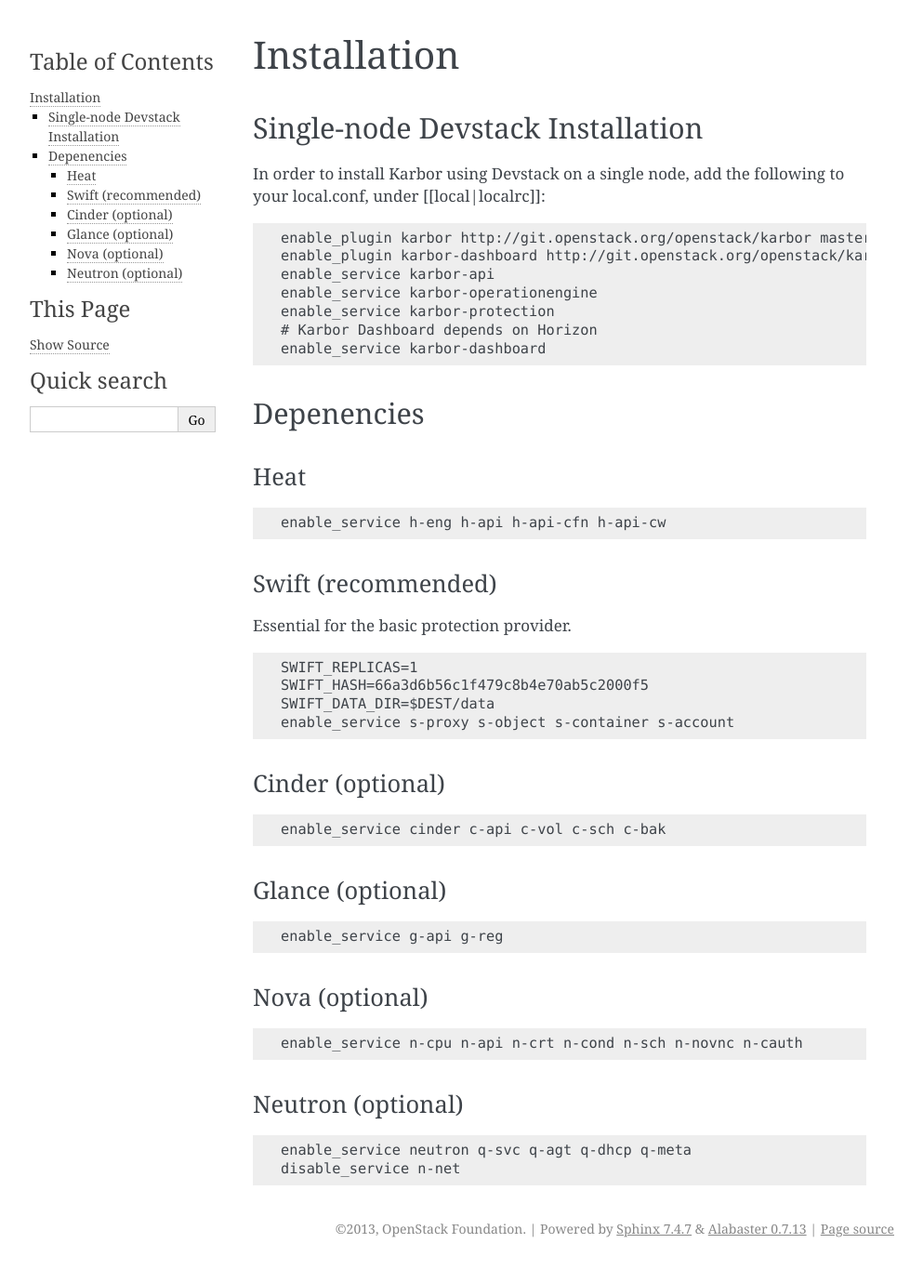
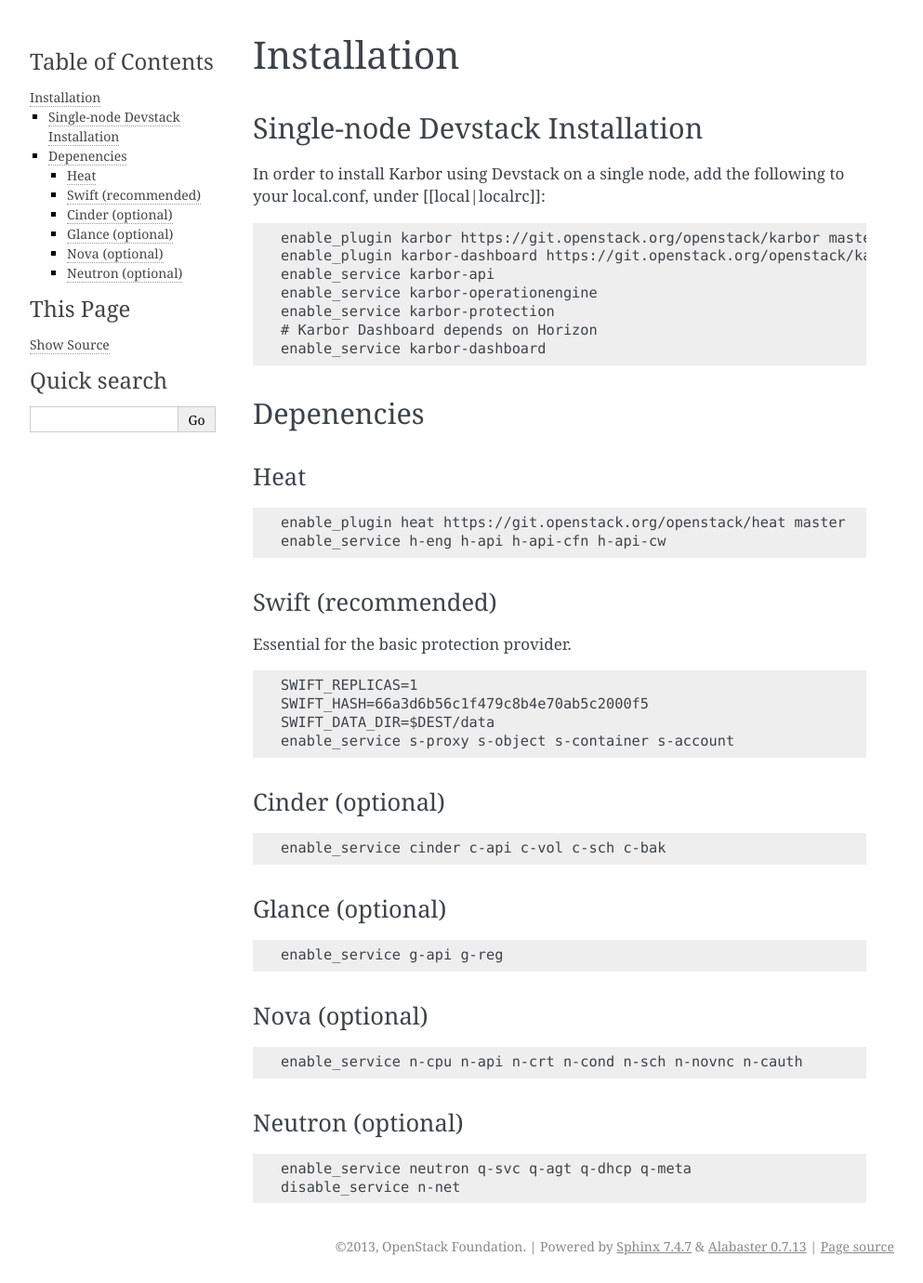
Before and after one commit to openstack-archive/karbor, a Sphinx documentation site: the page built from doc/source/installation.rst, in a window 1280 px wide. Shown: the whole page at 93% size, without its empty margins (148-1141 px from the left). Built offline with Sphinx 7.4.7, drawn with Linux system fonts in a browser that asks for light colours; some of the changed lines change nothing that is shown.

Commit message:
Enable heat plugin in devstack sample and docs
Heat was removed from devstack, and is now used as a plugin [1].
Enable heat plugin in the provided sample local.conf and docs.

[1] https://review.openstack.org/#/c/317618/

Change-Id: I0aaeb0cf340b9c2b1cb33f8423dfd3ca5d208d48

```diff
--- a/doc/source/installation.rst
+++ b/doc/source/installation.rst
@@ -9,8 +9,8 @@
 
 .. code-block:: none
 
-        enable_plugin karbor http://git.openstack.org/openstack/karbor master
-        enable_plugin karbor-dashboard http://git.openstack.org/openstack/karbor-dashboard master
+        enable_plugin karbor https://git.openstack.org/openstack/karbor master
+        enable_plugin karbor-dashboard https://git.openstack.org/openstack/karbor-dashboard master
         enable_service karbor-api
         enable_service karbor-operationengine
         enable_service karbor-protection
@@ -25,6 +25,7 @@
 
 .. code-block:: none
 
+        enable_plugin heat https://git.openstack.org/openstack/heat master
         enable_service h-eng h-api h-api-cfn h-api-cw
 
 Swift (recommended)
```
Also changed, not shown: 1 other file.
